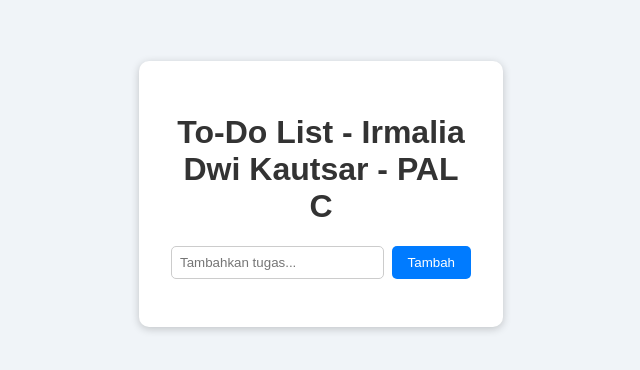
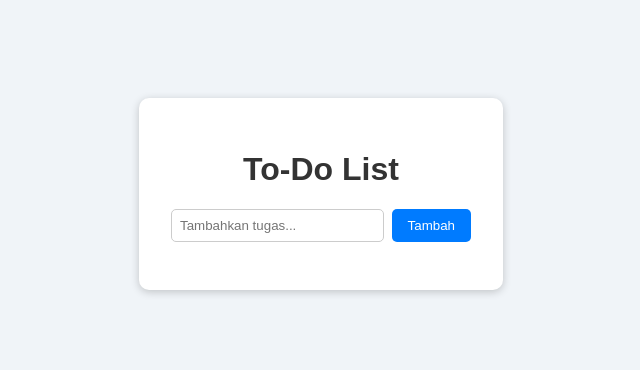
Before and after one commit to maveeerick/todo-app, a plain HTML site: page index.html in a window 1280 px wide. Shown: the part 214-584 px from the top of the page, without its empty margins (319-959 px from the left). Drawn offline with Linux system fonts and the light colour scheme.

Commit message:
Update index.html

```diff
--- a/index.html
+++ b/index.html
@@ -8,7 +8,7 @@
 </head>
 <body>
   <div class="container">
-    <h1>To-Do List - Irmalia Dwi Kautsar - PAL C</h1>
+    <h1>To-Do List</h1>
     <div class="input-container">
       <input type="text" id="todo-input" placeholder="Tambahkan tugas..." />
       <button onclick="addTodo()">Tambah</button>
```
